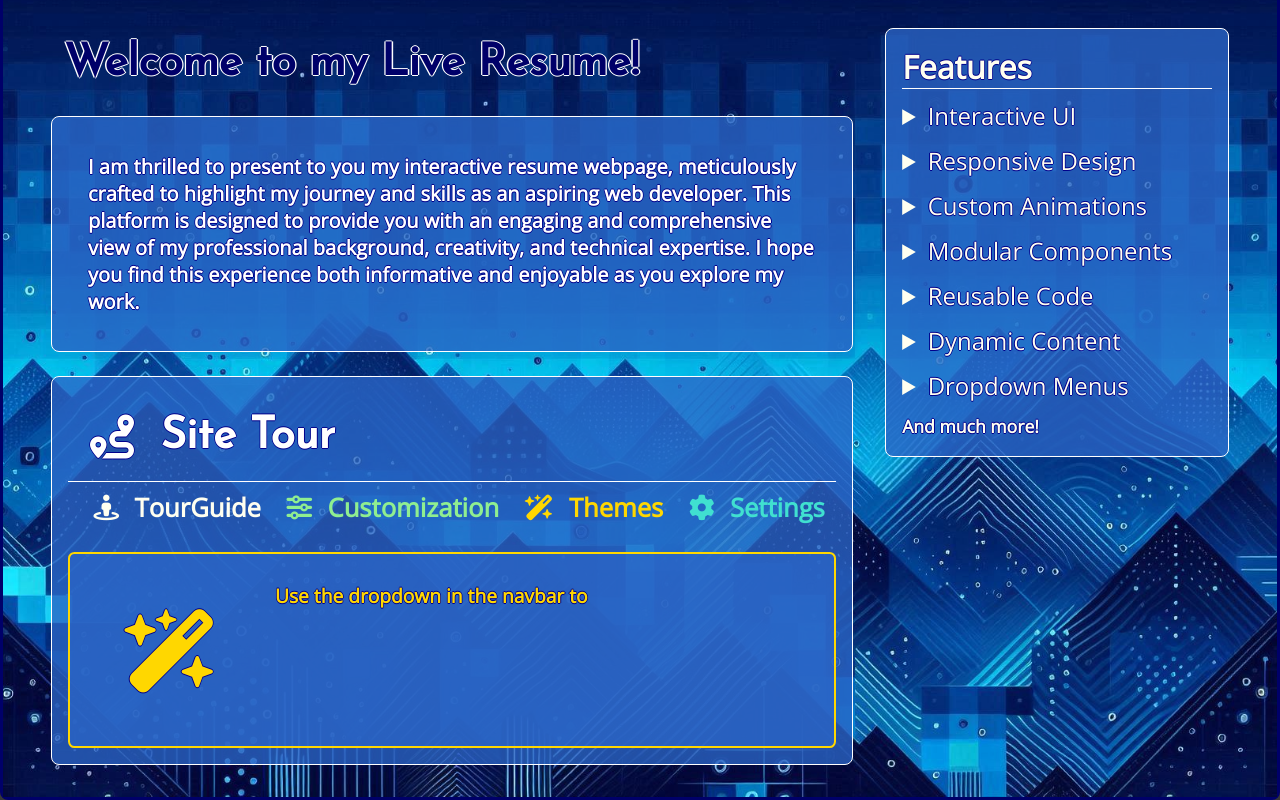
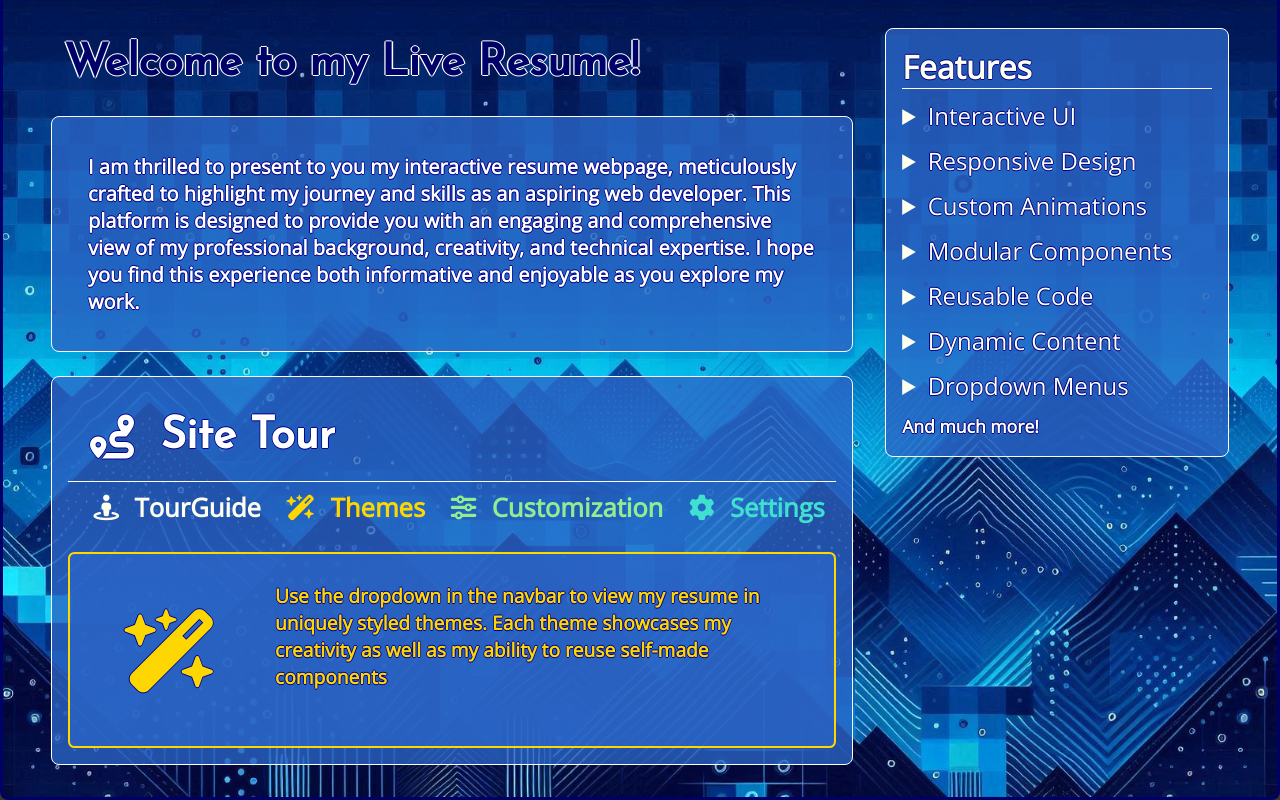
Before and after one commit to kvdcre8r/my_react_resume, a React (Vite) app: page /themes/1 in a window 1280 px wide. Shown: the part 293-1093 px from the top of the page. Built offline with nearby package versions, Linux system fonts and the light colour scheme; the HTML template or start-up script is replaced by a standard one; a web font is replaced by a local one.

Commit message:
added some content to site tour slides

```diff
--- a/src/Modules/Home/SiteTour/navSiteTour.jsx
+++ b/src/Modules/Home/SiteTour/navSiteTour.jsx
@@ -9,8 +9,8 @@ export default function NavSiteTour() {
   return (
     <section className="nav-site-tour">
       <BtnTourHome />
+      <BtnThemes />
       <BtnCustomization />
-      <BtnThemes />
       <BtnSettings />
     </section>
   );
--- a/src/Modules/Home/SiteTour/slideThemes.jsx
+++ b/src/Modules/Home/SiteTour/slideThemes.jsx
@@ -4,7 +4,7 @@ export function SlideThemes() {
   return (
     <article className="slide-themes">
             <i className="fa-solid fa-wand-magic-sparkles"></i>
-      <h2>Use the dropdown in the navbar to </h2>
+      <h2>Use the dropdown in the navbar to view my resume in uniquely styled themes. Each theme showcases my creativity as well as my ability to reuse self-made components</h2>
     </article>
   );
 }
```
